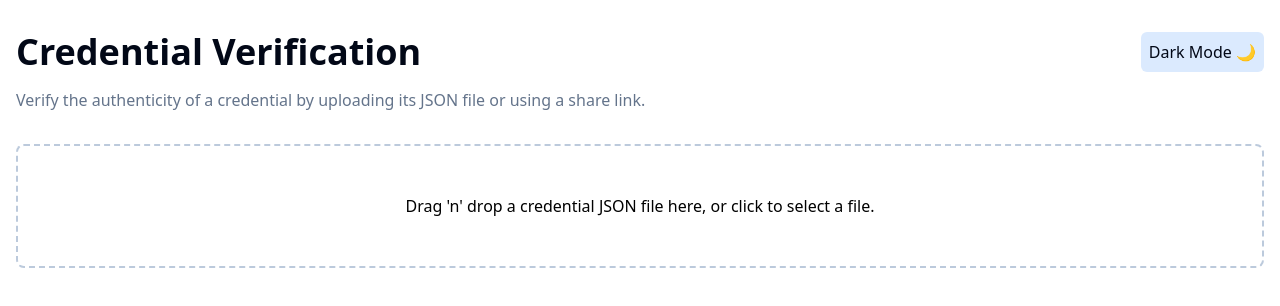
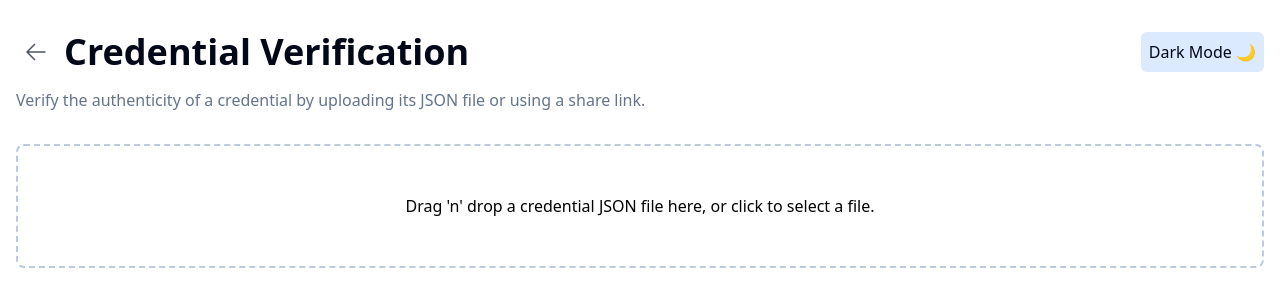
Before and after one commit to NgaripeterN/CBE-AMS, a Next.js app in the folder frontend/: page /verify in a window 1280 px wide. Shown: the top 306 px of the page. Built offline with nearby package versions, Linux system fonts and the light colour scheme; no server answers.

Commit message:
feat: add back button to credential verification page

```diff
--- a/frontend/pages/verify.js
+++ b/frontend/pages/verify.js
@@ -3,6 +3,7 @@ import { useRouter } from 'next/router';
 import api from '../lib/api';
 import { useDropzone } from 'react-dropzone';
 import ThemeSwitcher from '../components/ThemeSwitcher';
+import { ArrowLeftIcon } from '@heroicons/react/24/outline'; // Import the ArrowLeftIcon
 
 const VerificationResult = ({ result }) => {
     if (!result) return null;
@@ -90,8 +91,17 @@ const VerifyCredential = () => {
 
   return (
     <div className="container mx-auto px-4 py-8">
-      <div className="flex justify-between items-center mb-4">
-        <h1 className="text-4xl font-bold text-foreground">Credential Verification</h1>
+      <div className="flex items-center justify-between mb-4">
+        <div className="flex items-center">
+          <button
+            onClick={() => router.back()}
+            className="p-2 rounded-full text-gray-600 dark:text-gray-300 hover:bg-gray-200 dark:hover:bg-gray-700 transition-colors mr-2"
+            aria-label="Go back"
+          >
+            <ArrowLeftIcon className="h-6 w-6" />
+          </button>
+          <h1 className="text-4xl font-bold text-foreground">Credential Verification</h1>
+        </div>
         <ThemeSwitcher />
       </div>
       <p className="text-muted-foreground mb-8">Verify the authenticity of a credential by uploading its JSON file or using a share link.</p>
```
